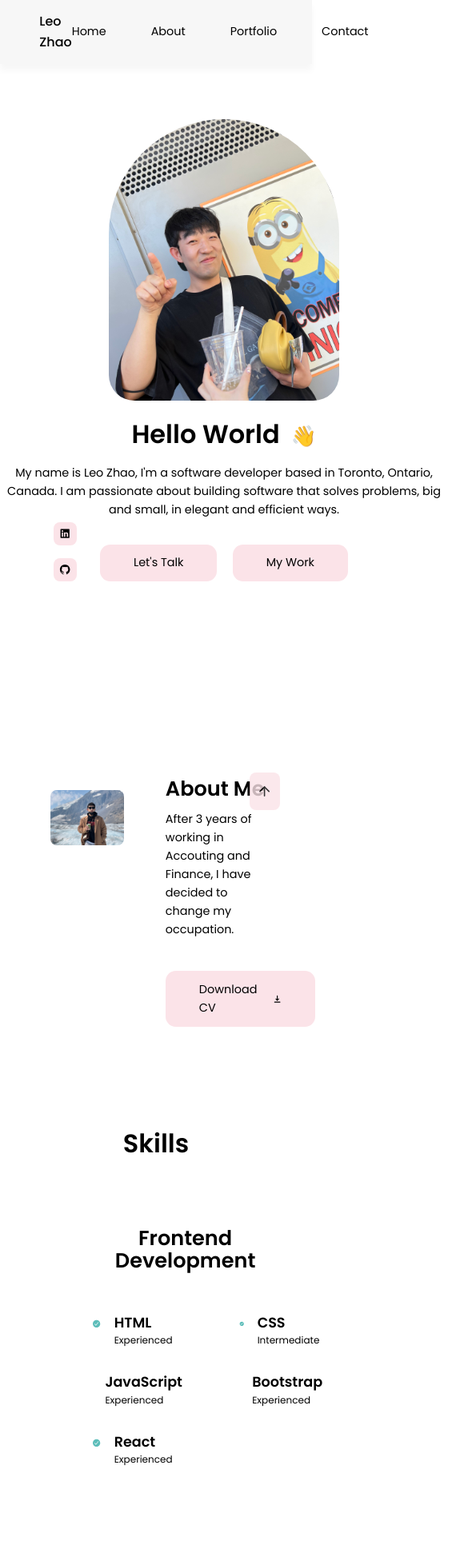
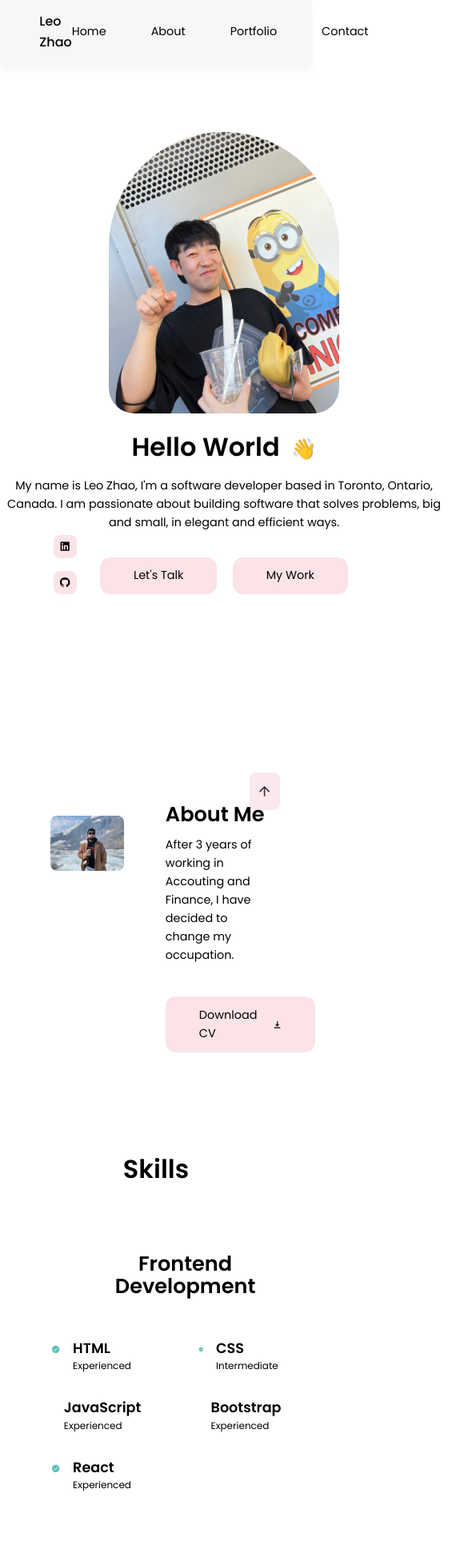
Before and after one commit to Leo-GeZhao/Portfolio-website, a React (Create React App) app: page / in a window 390 px wide. Shown: the top 1942 px of the page at 80% size, 585 px wide, since content can reach past the window. Built offline with nearby package versions, Linux system fonts and the light colour scheme.

Commit message:
add responsive design

```diff
--- a/src/sections/about/about.css
+++ b/src/sections/about/about.css
@@ -28,3 +28,9 @@
 .about__right .btn{
     margin-top: 2.5rem;
 }
+
+@media  screen and (max-width:600px) {
+    .about__container {
+        margin-top: 4rem;
+    }
+}
--- a/src/sections/footer/footer.css
+++ b/src/sections/footer/footer.css
@@ -1,4 +1,5 @@
 footer{
+    width: 100%;
     background-color:#f7f7f7 ;
     padding: 3rem 0;
     text-align: center;
--- a/src/sections/header/header.css
+++ b/src/sections/header/header.css
@@ -61,3 +61,9 @@
     color: white;
     transform: translateX(-0.5rem);
 }
+
+@media  screen and (max-width:600px) {
+    header {
+        margin-top: 2rem;
+    }
+}
--- a/src/sections/navbar/navbar.css
+++ b/src/sections/navbar/navbar.css
@@ -28,6 +28,6 @@
 }
 
 .nav__menu a:hover{
-    color: #5cbdb9;
+    color: var(--green);
     font-weight: 450;
 }
--- a/src/sections/portfolio/portfolio.css
+++ b/src/sections/portfolio/portfolio.css
@@ -33,3 +33,10 @@
 .portfolio-btn{
     margin-right: 1rem;
 }
+
+@media  screen and (max-width:600px){
+    .portfolio__cards{
+        display: grid;
+        grid-template-columns: 1fr;
+    }
+}
--- a/src/sections/skills/skills.css
+++ b/src/sections/skills/skills.css
@@ -54,3 +54,9 @@
     justify-items: end;
    }
 }
+
+@media screen and (max-width: 600px){
+    .skills__content{
+        justify-items: start;
+    }
+}
```
